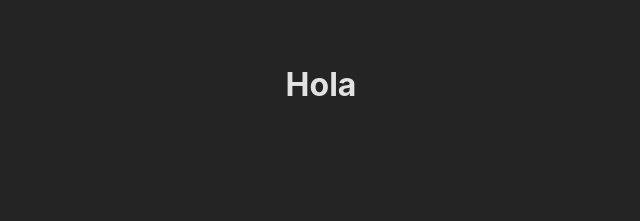
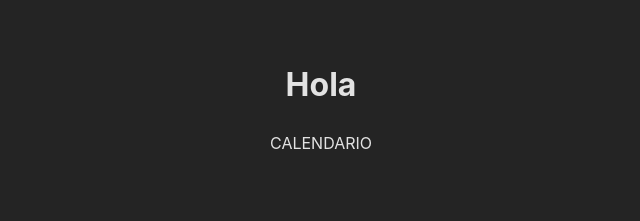
Before and after one commit to Patrushka87/react-calendar, a React (Vite) app: page / in a window 1280 px wide. Shown: the top 221 px of the page, without its empty margins (319-959 px from the left). Built offline with nearby package versions, Linux system fonts and the light colour scheme.

Commit message:
calendar

```diff
--- a/src/App.jsx
+++ b/src/App.jsx
@@ -1,11 +1,12 @@
-import { useState } from "react";
 import "./App.css";
+import Calendar from "./Components/Calendar/Calendar";
 
 function App() {
 
   return (
     <>
       <h1>Hola</h1>
+      <Calendar></Calendar>
     </>
   );
 }
--- /dev/null
+++ b/src/Components/Calendar/Calendar.jsx
@@ -0,0 +1,11 @@
+import React from 'react'
+
+const Calendar = () => {
+  return (
+    <>
+      <p>CALENDARIO</p>
+    </>
+  )
+}
+
+export default Calendar
```
